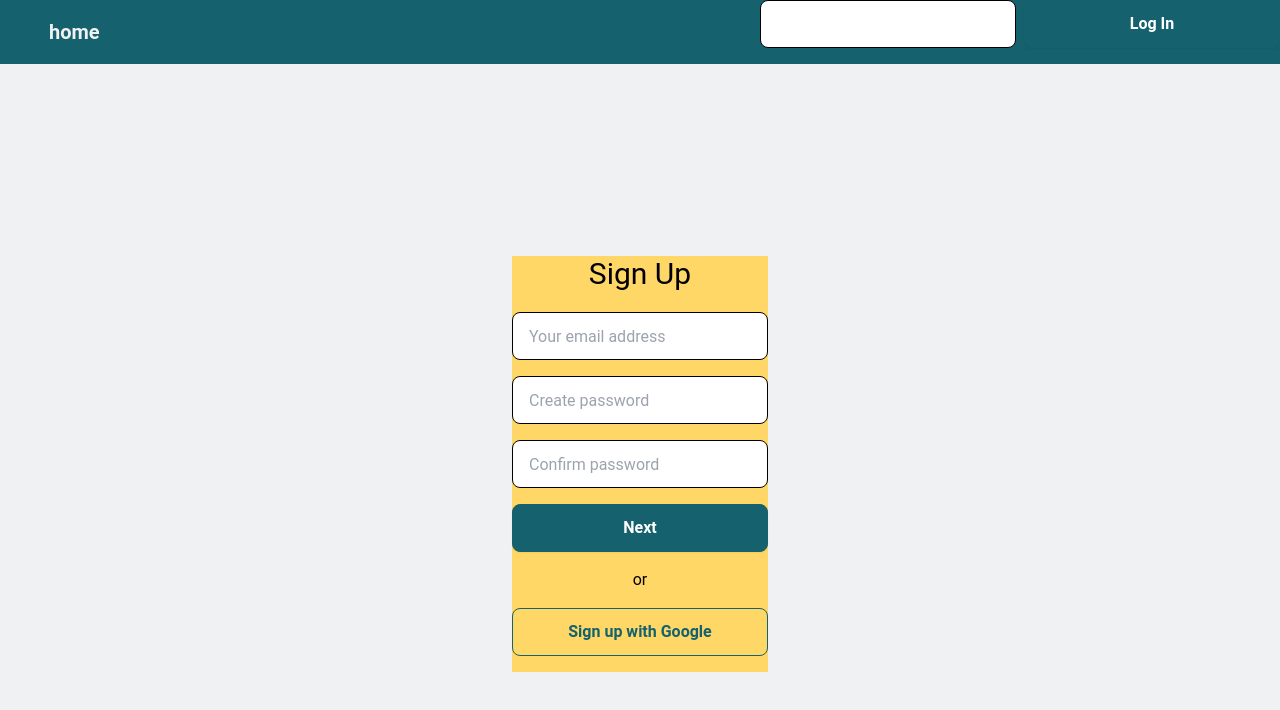
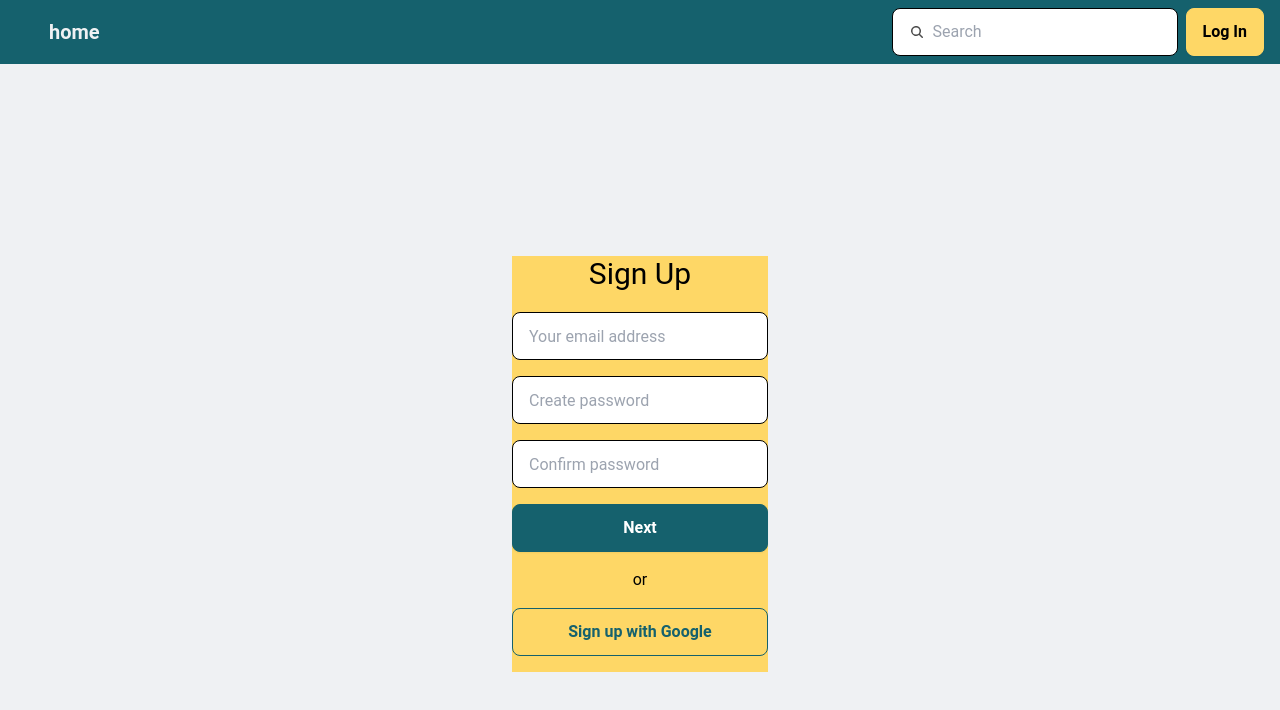
Before and after one commit to yll9108/restaurant_review, a Next.js app in the folder client/: page /signup in a window 1280 px wide. Shown: the top 710 px of the page. Built offline with nearby package versions, Linux system fonts and the light colour scheme; no server answers.

Commit message:
fixed sign out bugs

```diff
--- a/client/src/app/components/header/Avatar.tsx
+++ b/client/src/app/components/header/Avatar.tsx
@@ -7,12 +7,13 @@ import { useState, useContext, useRef } from "react";
 import { DropDownContext } from "@/context/DropDownContext";
 import { UserContext } from "@/context/UserContext";
 import { LoginStatus } from "@/types/types";
+import { getAuth, signOut } from "firebase/auth";
 
 export default function Avatar() {
   const router = useRouter();
   const dropDownRef = useRef<HTMLDetailsElement>(null);
   const { activeTab, setActiveTab } = useContext(DropDownContext);
-  const { setLoginStatus } = useContext(UserContext);
+  const { setUser, setLoginStatus } = useContext(UserContext);
 
   const changedTabs = (tabName: string) => {
     setActiveTab(tabName);
@@ -22,10 +23,16 @@ export default function Avatar() {
     }
   };
 
-  const clickedSignOutHandler = (event: React.MouseEvent<HTMLLIElement>) => {
-    event.preventDefault();
-    setLoginStatus(LoginStatus.LoggedOut);
-    router.push("/login");
+  const handleLogOut = async () => {
+    await signOut(getAuth())
+      .then(() => {
+        setUser(null);
+        setLoginStatus(LoginStatus.LoggedOut);
+      })
+      .catch((error) => {
+        console.error(error);
+      });
+    router.push("/");
   };
 
   return (
@@ -64,10 +71,7 @@ export default function Avatar() {
             <a>User Profile</a>
           </div>
         </li>
-        <li
-          className="btn btn-ghost  min-h-0 h-9"
-          onClick={clickedSignOutHandler}
-        >
+        <li className="btn btn-ghost  min-h-0 h-9" onClick={handleLogOut}>
           <div>
             <FaSignOutAlt className="text-secondary" />
             <a className="pr-4">Sign Out</a>
--- a/client/src/app/components/login/Login.tsx
+++ b/client/src/app/components/login/Login.tsx
@@ -66,7 +66,7 @@ export default function Login() {
     <>
       <div className="flex flex-col justify-center items-center  w-80 h-96 mx-auto">
         <p>{alertMessage}</p>
-        <form onSubmit={handleEmailLogin}>
+        <form onSubmit={handleEmailLogin} className="w-64">
           <Input
             textType={TextType.email}
             placeholder="Email"
--- a/client/src/auth/authType.ts
+++ b/client/src/auth/authType.ts
@@ -41,6 +41,11 @@ export const PAGES: Page[] = [
     isLoadingRequired: true,
   },
   {
+    path: /^\/users$/,
+    limitation: Limitation.LoggedIn,
+    isLoadingRequired: false,
+  },
+  {
     path: /^\/users\?tab=favorite$/,
     limitation: Limitation.LoggedIn,
     isLoadingRequired: false,
--- a/client/src/auth/auth_provider.tsx
+++ b/client/src/auth/auth_provider.tsx
@@ -100,7 +100,7 @@ export default function AuthProvider({
           return { isAllowed: false, redirection: "/signup" };
         }
       }
-      // console.log("loginStatus", loginStatus);
+      console.log("loginStatus", loginStatus);
 
       return { isAllowed: true, redirection: "" };
     };
@@ -130,7 +130,6 @@ export default function AuthProvider({
     return false;
   };
   const getComponent = () => {
-    console.log("check PageStatus", pageStatus);
     switch (pageStatus) {
       case PageStatus.Loading:
         return (
--- a/client/src/components/common/Input.tsx
+++ b/client/src/components/common/Input.tsx
@@ -39,7 +39,7 @@ export function Input(props: TextProps) {
     <input
       type={type}
       placeholder={props.placeholder}
-      className={`input input-bordered w-64  mb-4 ${props.className}`}
+      className={` ${props.className} input input-bordered w-64  mb-4`}
       onChange={props.onChange}
     />
   );
@@ -58,7 +58,11 @@ export function Input(props: TextProps) {
             clipRule="evenodd"
           />
         </svg>
-        <input type="text" className="grow" placeholder="Search" />
+        <input
+          type="text"
+          className={`${props.className} grow`}
+          placeholder="Search"
+        />
         {/* {RRText} */}
       </label>
     );
--- a/client/src/components/common/button.tsx
+++ b/client/src/components/common/button.tsx
@@ -5,6 +5,7 @@ export enum BtnType {
   regular_google, // google login, signup, etc...
   cancel,
   delete,
+  logIn,
 }
 
 export type BtnProps = {
@@ -20,6 +21,7 @@ const REGULAR_GOOGLE_STYLE =
   "btn btn-outline btn-primary btn-wide text-base mb-4 ";
 const CANCEL_STYLE = "btn btn-outline btn-error text-base mb-4 ";
 const DELETE_STYLE = "btn bg-outline btn-warning text-white text-base mb-4 ";
+const LOGIN_STYLE = "btn btn-secondary btn-md text-black text-base";
 
 export const Button = (props: BtnProps) => {
   //change button style
@@ -37,8 +39,10 @@ export const Button = (props: BtnProps) => {
     case BtnType.delete:
       btnClass = DELETE_STYLE;
       break;
+    case BtnType.logIn:
+      btnClass = LOGIN_STYLE;
   }
-  btnClass += `${props.className || ""}`;
+  btnClass += `${props.className ?? ""}`;
 
   return (
     <button className={btnClass} onClick={props.onClick}>
--- a/client/src/components/header.tsx
+++ b/client/src/components/header.tsx
@@ -6,7 +6,6 @@ import Avatar from "@/app/components/header/Avatar";
 import HeaderLogo from "@/app/components/header/HeaderLogo";
 import { UserContext } from "@/context/UserContext";
 import { BtnType, Button } from "./common/button";
-import { LoginStatus } from "@/types/types";
 
 export default function Header() {
   const router = useRouter();
@@ -15,12 +14,12 @@ export default function Header() {
   return (
     <header className="w-full bg-primary h-16 flex justify-end items-center">
       <HeaderLogo />
-      <div className="flex justify-center items-center">
-        <Input textType={TextType.text} className="mr-2 mb-0" />
+      <div className="flex justify-center items-center mr-4">
+        <Input textType={TextType.question} className="mr-2 mb-0" />
         {user ? (
           <Avatar />
         ) : (
-          <Button type={BtnType.submit} onClick={() => router.push("/login")}>
+          <Button type={BtnType.logIn} onClick={() => router.push("/login")}>
             Log In
           </Button>
         )}
```
